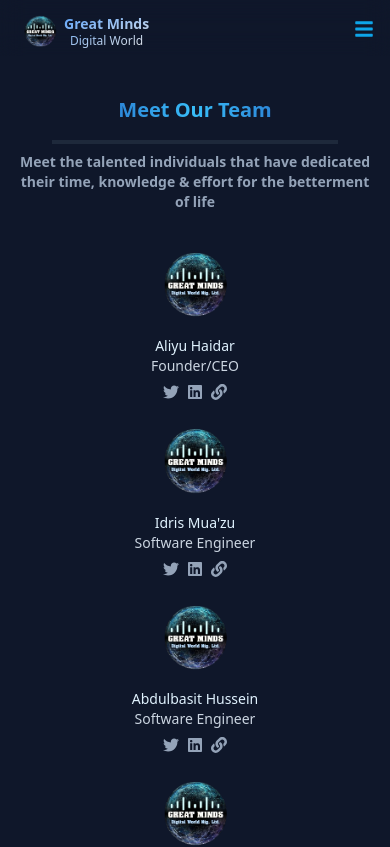
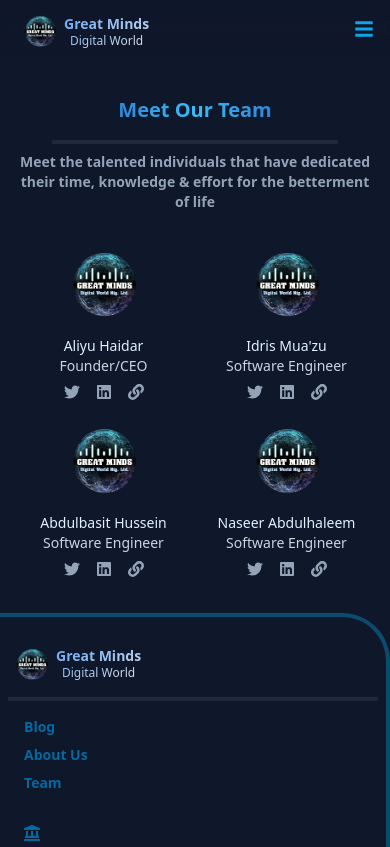
Before and after one commit to iam-idi/Great-minds-website, a React (Vite) app: page /team in a window 390 px wide. Shown: the top 847 px of the page. Built offline with nearby package versions, Linux system fonts and the light colour scheme.

Commit message:
done with team

```diff
--- a/src/pages/Team.jsx
+++ b/src/pages/Team.jsx
@@ -9,7 +9,7 @@ const Team = () => {
 
       <h2 className="text-center text-slate-400 mb-6 sm:mb-8 md:mb-10 text-sm sm:text-base font-semibold sm:font-bold">Meet the talented individuals that have dedicated their time, knowledge & effort for the betterment of life</h2>
 
-      <div className="grid grid-cols-1 xs:grid-cols-2 sm:grid-cols-3 md:grid-cols-4 xl:grid-cols-5 auto-rows-fr gap-2 sm:gap-3 mb-8 xs:mb-10 md:mb-14">
+      <div className="grid grid-cols-2 sm:grid-cols-3 md:grid-cols-4 xl:grid-cols-5 auto-rows-fr gap-2 sm:gap-3 mb-8 xs:mb-10 md:mb-14">
         {teamData.map((team, index) => (
 
           <div key={index} className="mb-1 sm:mb-2 text-center">
@@ -18,7 +18,7 @@ const Team = () => {
             <h2 className="break-words text-sm xs:font-semibold xl:text-base text-sky-100">{team.name}</h2>
             <h3 className="break-words text-sm xl:text-base text-slate-300">{team.position}</h3>
 
-            <div className="flex gap-2 md:gap-4 xl:gap-6 justify-center items-center text-slate-400 font-semibold md:font-bold text-base xl:text-lg mt-2">
+            <div className="flex gap-4 md:gap-6 xl:gap-8 justify-center items-center text-slate-400 font-semibold md:font-bold text-base xl:text-lg mt-2">
               <Link to={team.links.twitter} className="hover:scale-125"><FaTwitter /></Link>
               <Link to={team.links.linkedin} className="hover:scale-125"><FaLinkedin /></Link>
               <Link to={team.links.website} className="hover:scale-125"><FaLink /></Link>
```
